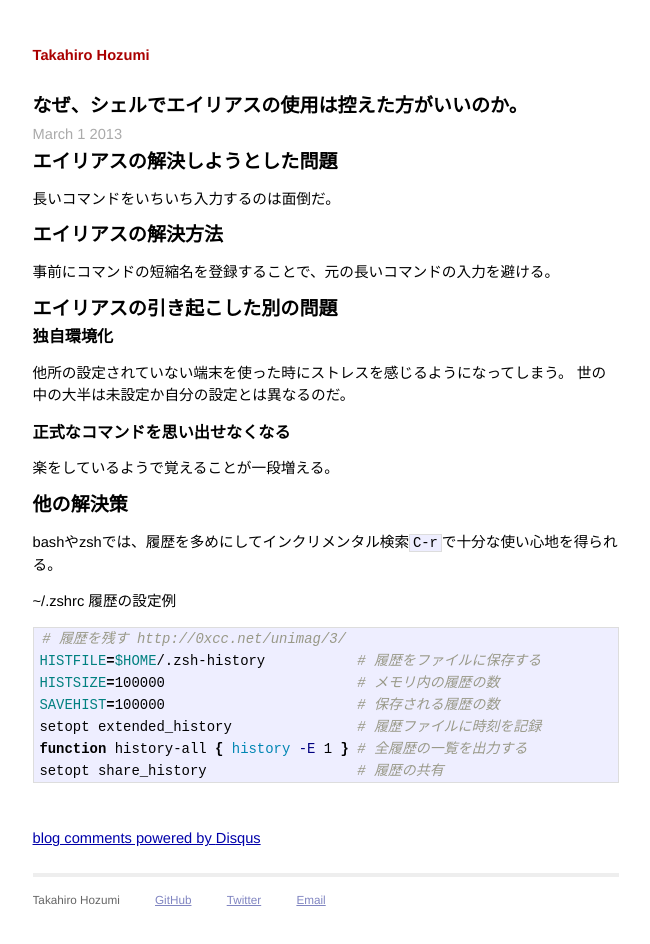
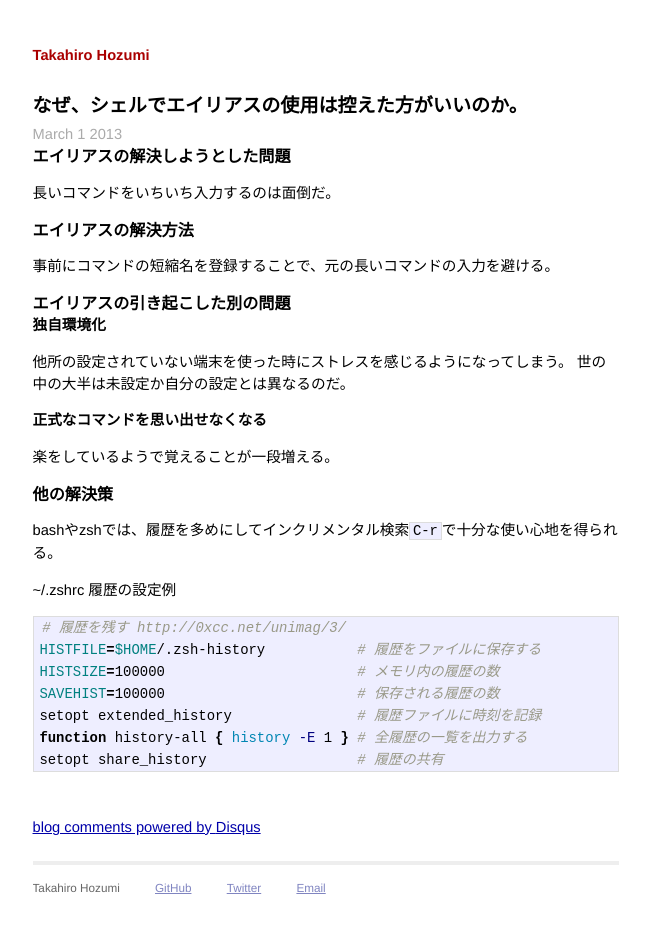
Before and after one commit to hozumi/hozumi.github.com, a Jekyll site: the page built from _posts/2013-03-01-shell-alias-ja.markdown, in a window 1280 px wide. Shown: the whole page, without its empty margins (314-964 px from the left). Built offline with Jekyll 4.4.1, drawn with Linux system fonts in a browser that asks for light colours; Markdown is read by kramdown in place of the engine named in the settings; comment, search, counter and statistics services are not loaded.

Commit message:
h1 -> h2

```diff
--- a/_posts/2013-03-01-shell-alias-ja.markdown
+++ b/_posts/2013-03-01-shell-alias-ja.markdown
@@ -7,21 +7,21 @@ title: なぜ、シェルでエイリアスの使用は控えた方がいいの
 
 <div class="meta">March 1 2013</div>
 
-#エイリアスの解決しようとした問題
+##エイリアスの解決しようとした問題
 長いコマンドをいちいち入力するのは面倒だ。
 
-#エイリアスの解決方法
+##エイリアスの解決方法
 事前にコマンドの短縮名を登録することで、元の長いコマンドの入力を避ける。
 
-#エイリアスの引き起こした別の問題
-##独自環境化
+##エイリアスの引き起こした別の問題
+###独自環境化
 他所の設定されていない端末を使った時にストレスを感じるようになってしまう。
 世の中の大半は未設定か自分の設定とは異なるのだ。
 
-##正式なコマンドを思い出せなくなる
+###正式なコマンドを思い出せなくなる
 楽をしているようで覚えることが一段増える。
 
-#他の解決策
+##他の解決策
 bashやzshでは、履歴を多めにしてインクリメンタル検索`C-r`で十分な使い心地を得られる。
 
 ~/.zshrc 履歴の設定例
```
